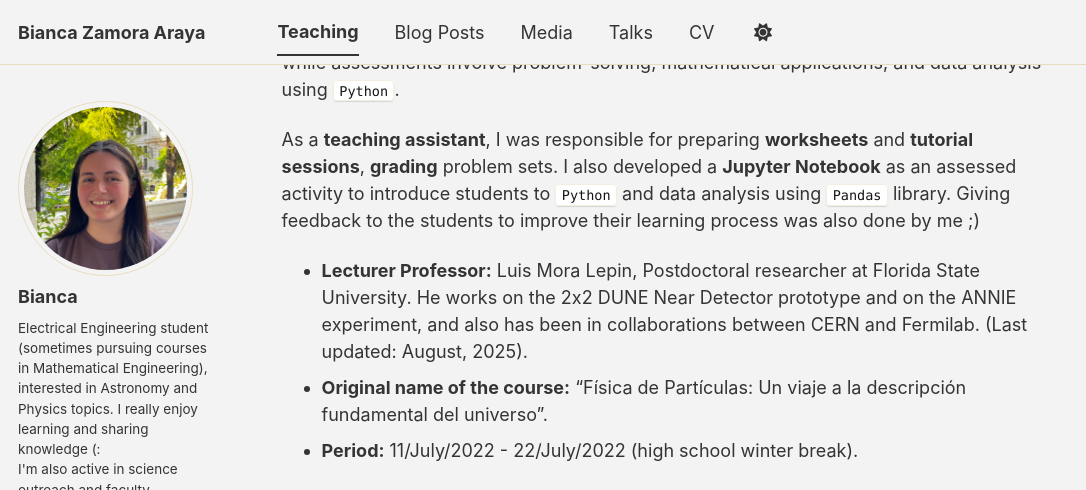
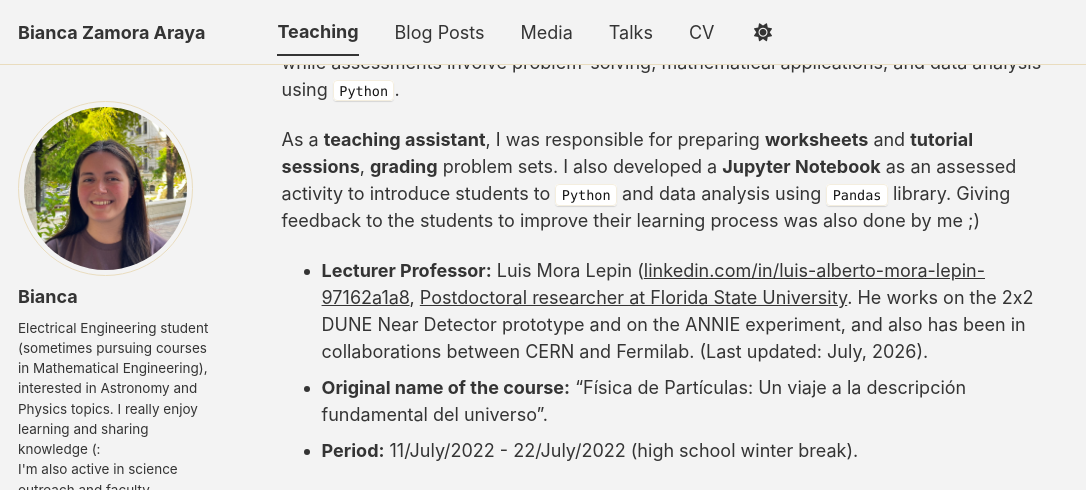
Before and after one commit to Bianca-Zamora-Araya/Bianca-Zamora-Araya.github.io, a Jekyll site: the page built from _teaching/2022-1_COFM52-1.md, in a window 1280 px wide and 900 px high, scrolled down 420 px, cut to the strip 0-490 px from the top of the window. Shown: the whole strip, without its empty margins (0-1086 px from the left). Built offline with Jekyll 4.4.1, drawn with Linux system fonts in a browser that asks for light colours; a style sheet for code colours, icons or effects is not loaded.

Commit message:
Update 2022-1_COFM52-1.md

```diff
--- a/_teaching/2022-1_COFM52-1.md
+++ b/_teaching/2022-1_COFM52-1.md
@@ -13,7 +13,7 @@ This course provided an introduction to the **Standard Model of particle physics
 
 As a **teaching assistant**, I was responsible for preparing **worksheets** and **tutorial sessions**, **grading** problem sets. I also developed a **Jupyter Notebook** as an assessed activity to introduce students to `Python` and data analysis using `Pandas` library. Giving feedback to the students to improve their learning process was also done by me ;)
 
-* **Lecturer Professor:** Luis Mora Lepin, Postdoctoral researcher at Florida State University. He works on the 2x2 DUNE Near Detector prototype and on the ANNIE experiment, and also has been in collaborations between CERN and Fermilab. (Last updated: August, 2025).
+* **Lecturer Professor:** Luis Mora Lepin ([linkedin.com/in/luis-alberto-mora-lepin-97162a1a8](https://www.linkedin.com/in/luis-alberto-mora-lepin-97162a1a8/?locale=en), [Postdoctoral researcher at Florida State University](http://www.hep.fsu.edu/postdocs.php). He works on the 2x2 DUNE Near Detector prototype and on the ANNIE experiment, and also has been in collaborations between CERN and Fermilab. (Last updated: July, 2026).
 * **Original name of the course:** "Física de Partículas: Un viaje a la descripción fundamental del universo".
 * **Period:** 11/July/2022 - 22/July/2022 (high school winter break).
 
```
